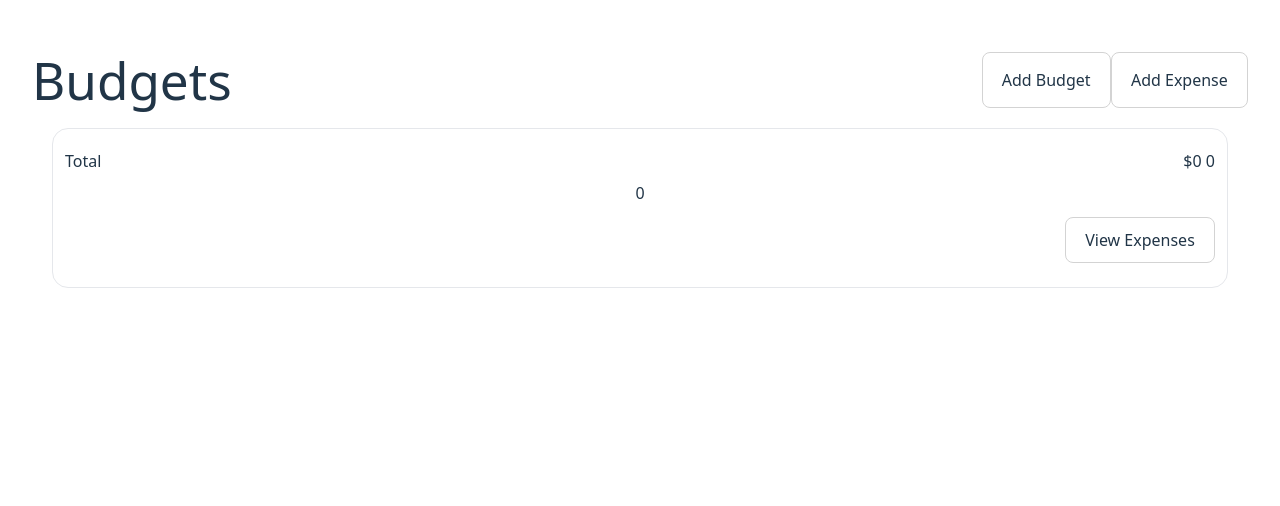
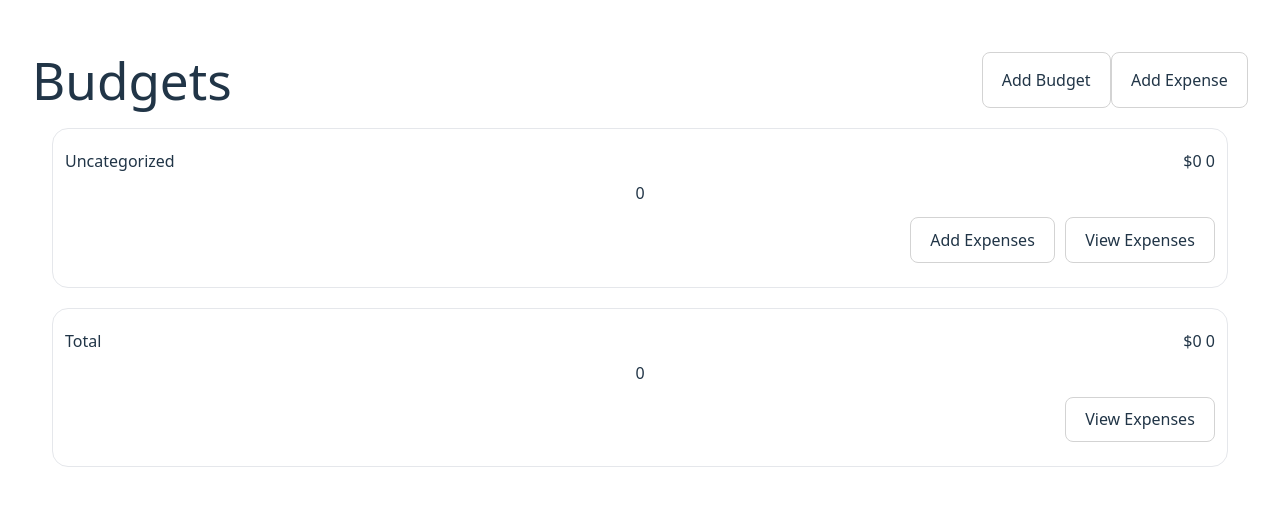
Before and after one commit to ThuyLe2410/BudgetTracking, a React (Vite) app in the folder Frontend/: page / in a window 1280 px wide. Shown: the top 506 px of the page. Built offline with nearby package versions, Linux system fonts and the light colour scheme; no server answers.

Commit message:
UncategorizedBudgetCard

```diff
--- a/Frontend/src/components/UncategorizedBudgetCard.tsx
+++ b/Frontend/src/components/UncategorizedBudgetCard.tsx
@@ -1,6 +1,6 @@
 
 import BudgetCard from "./BudgetCard";
-import { UNCATEGORIZED_BUDGET_ID, useBudgets } from "../contexts/BudgetContext";
+import {  useBudgets } from "../contexts/BudgetContext";
 import type { expenseProps } from "../types";
 
 export default function UncategorizedBudgetCard({
@@ -11,17 +11,18 @@ export default function UncategorizedBudgetCard({
   onViewExpenseClick: () => void;
 }) {
   const { getBudgetExpense } = useBudgets() as {
-    getBudgetExpense: (budgetId: string) => expenseProps[];
+    getBudgetExpense: (budgetId: number) => expenseProps[];
   };
-  const amount = getBudgetExpense(UNCATEGORIZED_BUDGET_ID).reduce(
+  const amount = getBudgetExpense(1).reduce(
     (total: number, expense: expenseProps) => total + expense.amount,
     0
   );
-  if (amount === 0) return null;
+
   return (
     <BudgetCard
       amount={amount}
-      name="Uncategorized"
+      max={amount}
+      name={"Uncategorized"}
       onAddExpenseClick={onAddExpenseClick}
       onViewExpenseClick={onViewExpenseClick}
     />
```
